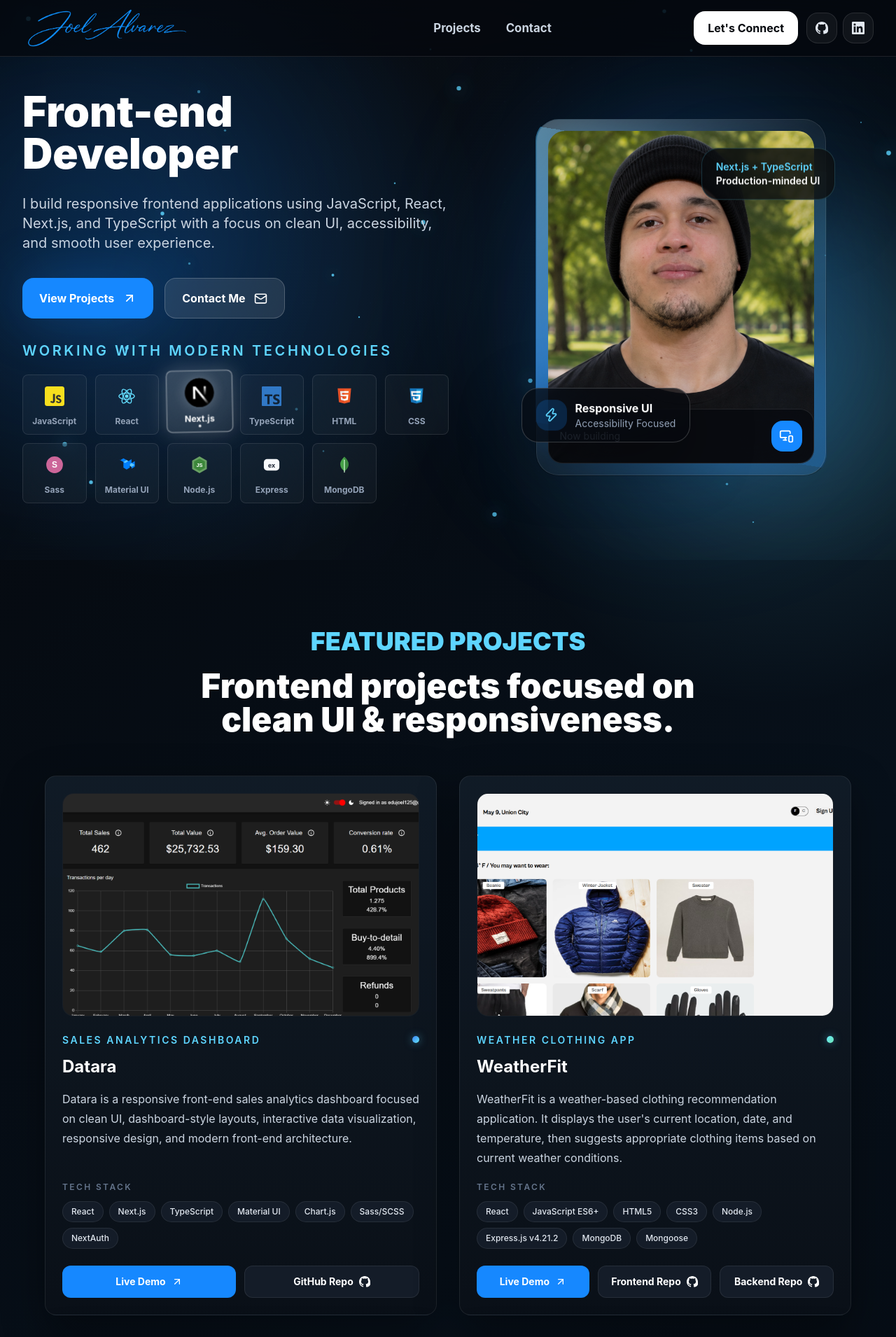
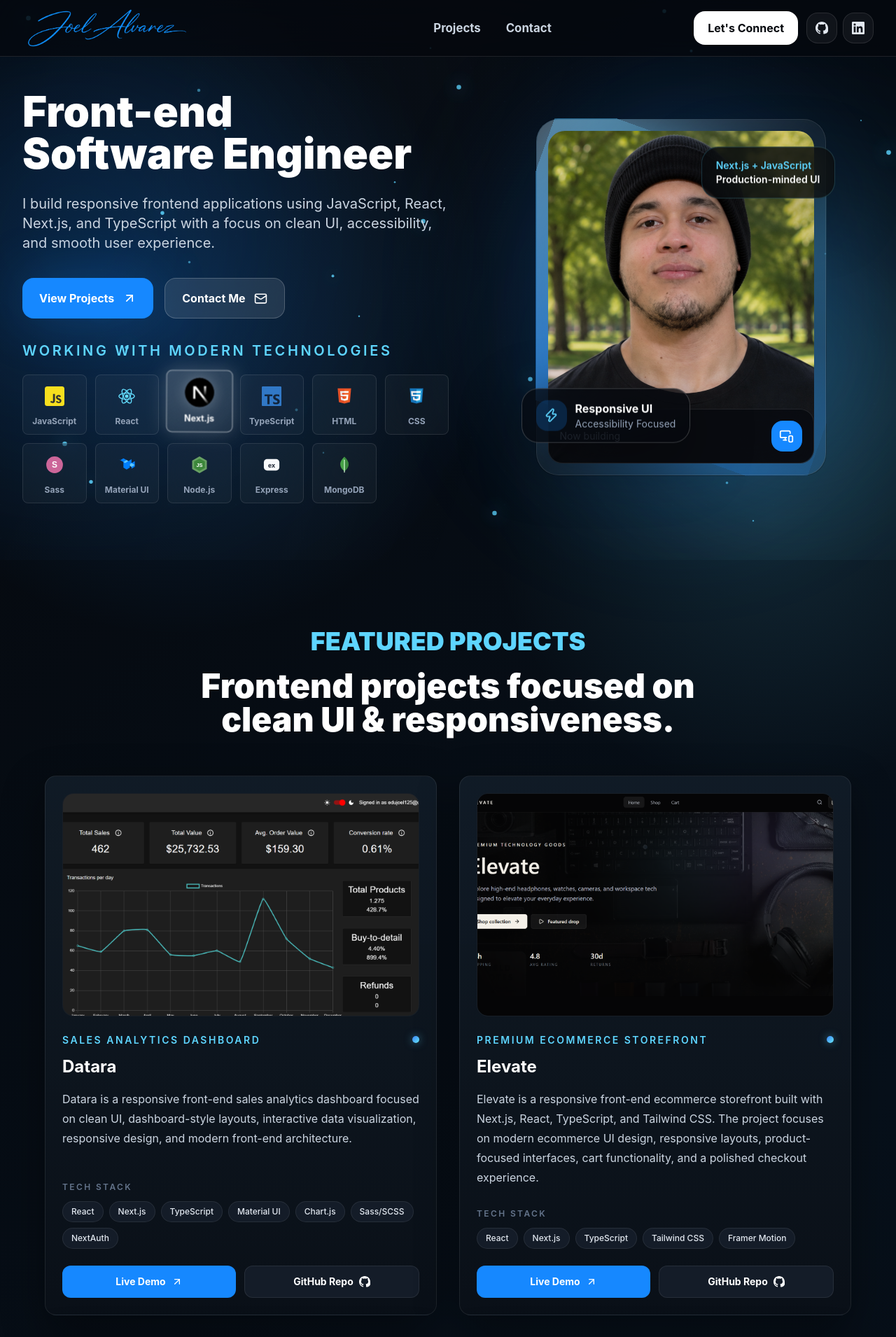
Before and after one commit to Alvarez-J1/Frontend-Portfolio, a Next.js app: page / in a window 1280 px wide. Shown: the top 1910 px of the page at 70% size. Built offline with nearby package versions, Linux system fonts and the light colour scheme.

Commit message:
added elevate

```diff
--- a/app/page.tsx
+++ b/app/page.tsx
@@ -323,10 +323,62 @@ const projects = [
     ],
   },
   {
+    name: "Elevate",
+    type: "Premium Ecommerce Storefront",
+    summary:
+      "Elevate is a responsive front-end ecommerce storefront built with Next.js, React, TypeScript, and Tailwind CSS. The project focuses on modern ecommerce UI design, responsive layouts, product-focused interfaces, cart functionality, and a polished checkout experience.",
+    stack: [
+      "React",
+      "Next.js",
+      "TypeScript",
+      "Tailwind CSS",
+      "Framer Motion",
+    ],
+    accent: "from-blue-500 to-cyan-300",
+    screenshot: "/elevate.png",
+    screenshotAlt: "Elevate screenshot",
+    actions: [
+      {
+        label: "Live Demo",
+        href: "https://elevate-storefront.vercel.app/",
+        primary: true,
+      },
+      {
+        label: "GitHub Repo",
+        href: "https://github.com/Alvarez-J1/Elevate",
+      },
+    ],
+  },
+   {
+    name: "Code Switcher",
+    type: "Marketing Website",
+    summary:
+      "A modern SaaS-inspired landing page built with HTML, CSS, and JavaScript. Code Switcher showcases a polished developer-focused interface featuring responsive layouts, animated UI elements, interactive code tabs, syntax highlighting, and a mobile-first navigation experience.",
+    stack: [
+      "JavaScript ES6+",
+      "HTML5",
+      "CSS3",
+    ],
+    accent: "from-cyan-300 to-emerald-300",
+    screenshot: "/codeswitch.png",
+    screenshotAlt: "WTWR weather wardrobe app preview",
+    actions: [
+      {
+        label: "Live Demo",
+        href: "https://codeswitch-sable.vercel.app",
+        primary: true,
+      },
+      {
+        label: "Github Repo",
+        href: "https://github.com/Alvarez-J1/Code-Switcher",
+      },
+    ],
+  },
+  {
     name: "WeatherFit",
     type: "Weather Clothing App",
     summary:
-      "WeatherFit is a weather-based clothing recommendation application. It displays the user's current location, date, and temperature, then suggests appropriate clothing items based on current weather conditions.",
+      "WeatherFit is a Full-stack weather-based clothing recommendation application. It displays the user's current location, date, and temperature, then suggests appropriate clothing items based on current weather conditions.",
     stack: [
       "React",
       "JavaScript ES6+",
@@ -356,36 +408,11 @@ const projects = [
       },
     ],
   },
-   {
-    name: "Code Switcher",
-    type: "Marketing Website",
-    summary:
-      "A modern SaaS-inspired landing page built with HTML, CSS, and JavaScript. Code Switcher showcases a polished developer-focused interface featuring responsive layouts, animated UI elements, interactive code tabs, syntax highlighting, and a mobile-first navigation experience.",
-    stack: [
-      "JavaScript ES6+",
-      "HTML5",
-      "CSS3",
-    ],
-    accent: "from-cyan-300 to-emerald-300",
-    screenshot: "/codeswitch.png",
-    screenshotAlt: "WTWR weather wardrobe app preview",
-    actions: [
-      {
-        label: "Live Demo",
-        href: "https://codeswitch-sable.vercel.app",
-        primary: true,
-      },
-      {
-        label: "Github Repo",
-        href: "https://github.com/Alvarez-J1/Code-Switcher",
-      },
-    ],
-  },
   {
     name: "NewsExplorer",
     type: "Search Platform",
     summary:
-      "A modern news search product with saved articles, keyword context, and a calm reading-first interface.",
+      "NewsExplorer is a React application that lets users search for news articles by keyword and save them to their personal account.",
     stack: ["React", "JavaScript ES6+", "HTML5", "CSS3",],
     accent: "from-indigo-400 to-blue-400",
     screenshot: "/news.png",
@@ -734,7 +761,7 @@ function Hero() {
           transition={{ duration: 0.8, ease: [0.22, 1, 0.36, 1] }}
         >
           <h1 className="text-balance text-4xl font-black leading-[0.98] text-white sm:text-5xl lg:text-6xl 2xl:text-7xl">
-            Front-end Developer
+            Front-end Software Engineer
           </h1>
           <p className="mt-7 max-w-2xl text-lg leading-9 text-slate-300 sm:text-xl">
            I build responsive frontend applications using JavaScript, React, Next.js, and TypeScript with a focus on clean UI, accessibility, and smooth user experience.
@@ -774,7 +801,7 @@ function Hero() {
             animate={{ y: [0, -12, 0] }}
             transition={{ duration: 5, repeat: Infinity, ease: "easeInOut" }}
           >
-            <span className="block text-cyanline">Next.js + TypeScript</span>
+            <span className="block text-cyanline">Next.js + JavaScript</span>
             Production-minded UI
           </motion.div>
           <motion.div
@@ -1167,7 +1194,7 @@ export default function Home() {
           <p>© 2026 Joel Alvarez</p>
           <div className="flex items-center gap-2 text-slate-400">
             <BriefcaseBusiness size={16} />
-            Frontend Developer
+            Front-end Software Engineer
           </div>
         </div>
       </footer>
```
Also changed, not shown: public/elevate.png (added).
